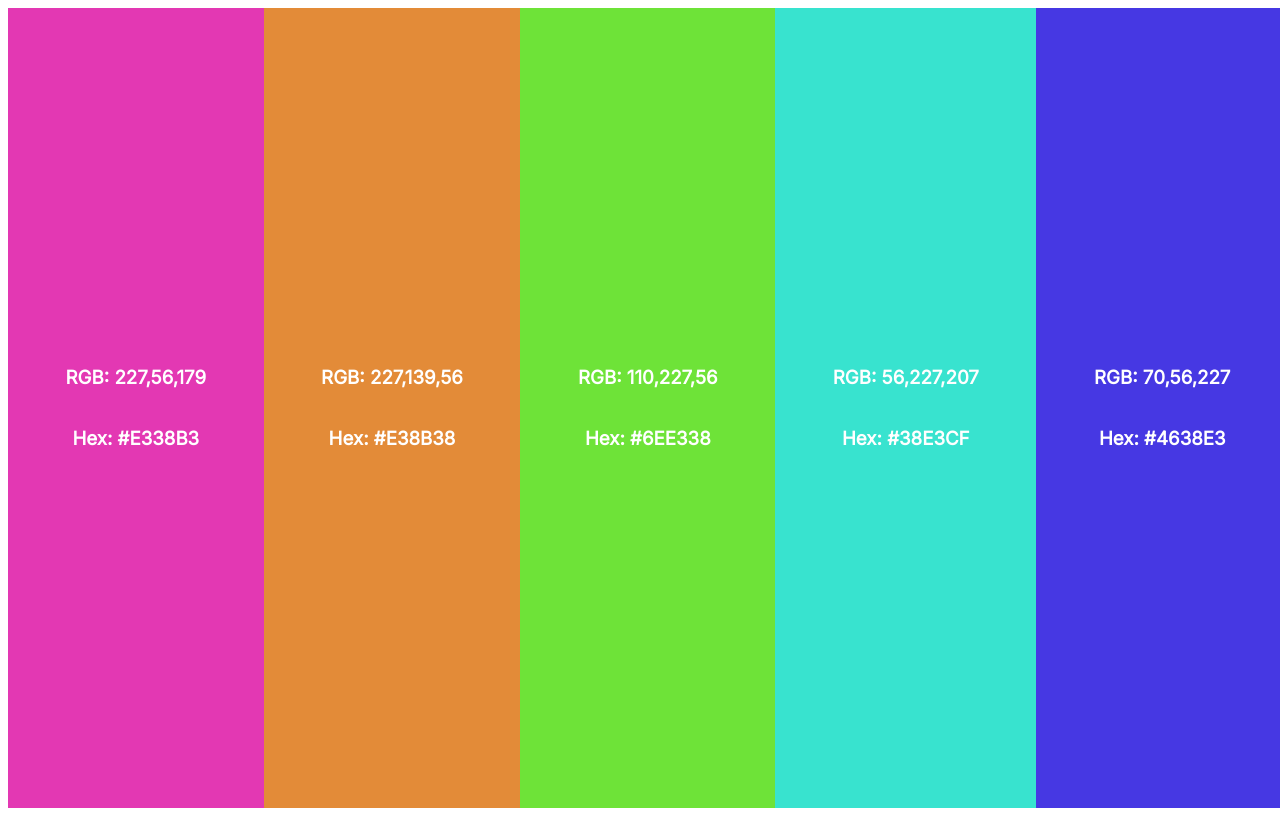
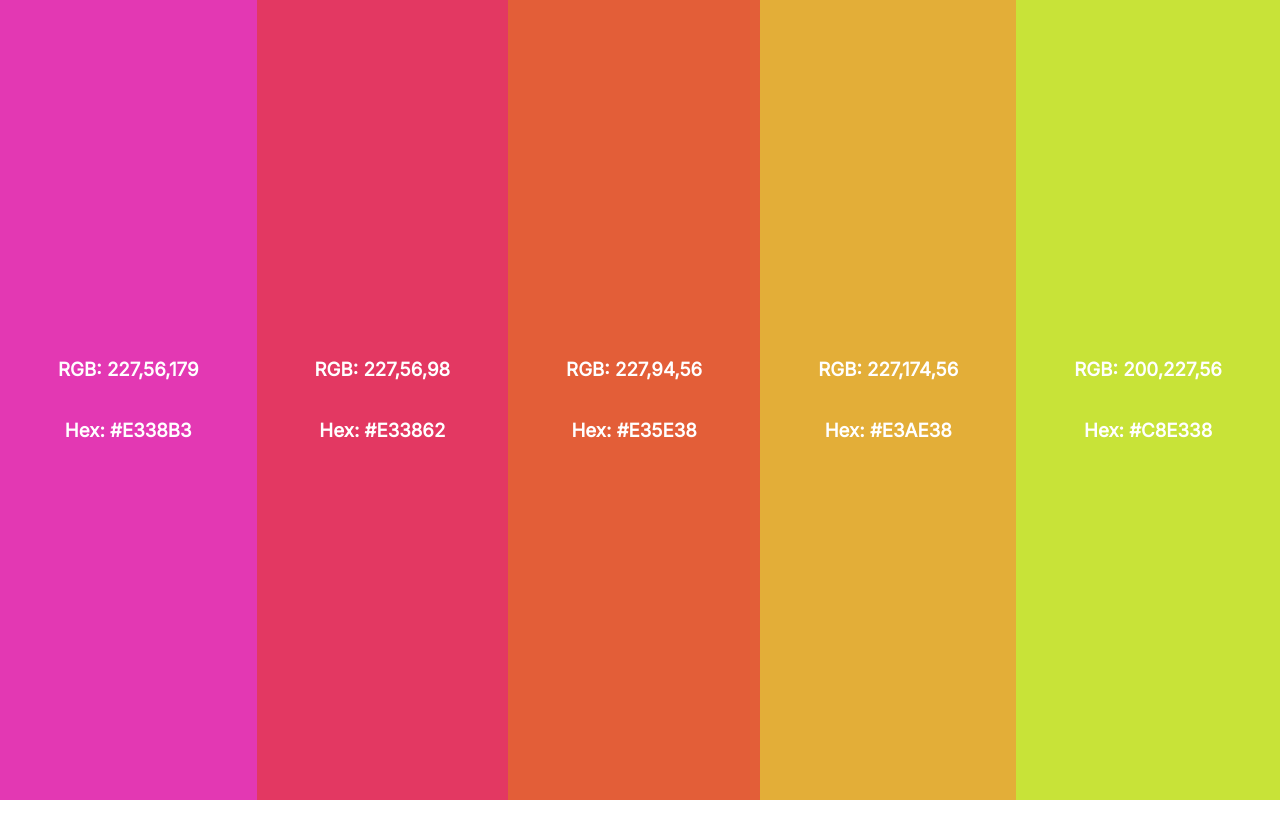
Before and after one commit to murryIsDeveloping/ColorGenerator, an Angular app: page /generator in a window 1280 px wide. Built offline with nearby package versions, Linux system fonts and the light colour scheme.

Commit message:
randomise palettes

```diff
--- a/src/modules/generator/generator/generator.component.ts
+++ b/src/modules/generator/generator/generator.component.ts
@@ -18,7 +18,13 @@ export class GeneratorComponent {
     startWith("Space"),
     filter(x => x === "Space"),
     withLatestFrom(this.palleteSize),
-    map(([_, size]) => this.colorsService.generateEvenWheel(size)),
+    map(([_, size]) => {
+      let val = Math.random();
+      return val > 0.75 ? this.colorsService.generateAdjacentWheel(size):
+      val > 0.50 ? this.colorsService.generateTetradWheel(size) :
+      val > 0.25 ? this.colorsService.generateEvenWheel(size) :
+      this.colorsService.generateShadesWheel(size)
+    }),
   )
 
   constructor(
--- a/src/providers/colors/colors.service.ts
+++ b/src/providers/colors/colors.service.ts
@@ -87,31 +87,9 @@ export class ColorsService {
     return [Math.round(r * 255), Math.round(g * 255), Math.round(b * 255)];
   }
 
-
-  private generateOpposite(color: colorRgb): colorRgb {
-    let half = 256 / 2;
-    let opp = (value) => (value + half) % 256;
-    return [opp(color[0]), opp(color[1]), opp(color[2])];
-  }
-
-  public generateOppositeWheel(size: number, primary = null): colorRgb[] {
-    if (!primary) {
-      primary = this.randomColor();
-    }
-
-    let opp = this.generateOpposite(primary);
-    let shades = this.generateShadesWheel(size, opp);
-    shades[0] = primary;
-    return shades;
-  }
-
     // generate using hsv
     public generateEvenWheel(size: number, primary = null): colorRgb[] {
-      if (!primary) {
-        primary = this.randomColor();
-      }
-
-      let hsv = this.RGBtoHSV(primary);
+      let hsv = primary ? this.RGBtoHSV(primary): this.RGBtoHSV(this.randomColor());
       let spacing = Math.floor(360/size);
 
       let generate = (i) => {
@@ -127,12 +105,8 @@ export class ColorsService {
         .map((_, i) => generate(i));
     }
 
-    public generateShadesWheel(size: number, primary = null): colorRgb[] {
-      if (!primary) {
-        primary = this.randomColor();
-      }
-
-      let hsv = this.RGBtoHSV(primary);
+    public generateShadesWheel(size: number, primary: colorRgb = null): colorRgb[] {
+      let hsv = primary ? this.RGBtoHSV(primary): this.RGBtoHSV(this.randomColor());
       let spacing = 100/(size+1);
 
       let generate = (i) => {
@@ -149,14 +123,39 @@ export class ColorsService {
         });
     }
 
-    public generateOppositeWheelHSV(size: number, primary = null): colorRgb[] {
-      if (!primary) {
-        primary = this.randomColor();
+
+    public generateTetradWheel(size: number, primary: colorRgb = null, setDeg = null): colorRgb[] {
+      let hsv = primary ? this.RGBtoHSV(primary): this.RGBtoHSV(this.randomColor())
+      let deg = setDeg || (Math.random() * 70) + 5
+      let arr = []
+      let arrOp = []
+      let i = 0;
+      while(arr.length + arrOp.length < size){
+        let a = this.HSVtoRGB({...hsv, h: hsv.h + (deg*i)})
+        let b = this.HSVtoRGB({...hsv, h: hsv.h + (deg*i) + 180})
+        arr.push(a)
+        arrOp.push(b)
+        i++;
       }
 
-      let opp = this.generateOpposite(primary);
-      let shades = this.generateShadesWheel(size, opp);
-      shades[0] = primary;
-      return shades;
+      return take(size, [...arr, ...arrOp])
+    }
+
+    public generateAdjacentWheel(size: number, primary: colorRgb = null, setDeg = null): colorRgb[] {
+      let hsv = primary ? this.RGBtoHSV(primary): this.RGBtoHSV(this.randomColor());
+      let deg = setDeg || (Math.random() * 70) + 5
+
+      let generate = (i) => {
+        let h = deg*i
+        let color = { ...hsv, h: hsv.h + h };
+        return this.HSVtoRGB(color)
+      }
+
+      return Array(size)
+        .fill(0)
+        .map((_, i) => {
+          const value = generate(i);
+          return value
+        });
     }
 }
--- a/src/styles.scss
+++ b/src/styles.scss
@@ -1,4 +1,6 @@
 /* You can add global styles to this file, and also import other style files */
-body {
+body, html {
+  padding: 0;
+  margin: 0;
   font-family: 'Inter', sans-serif;
 }
```
